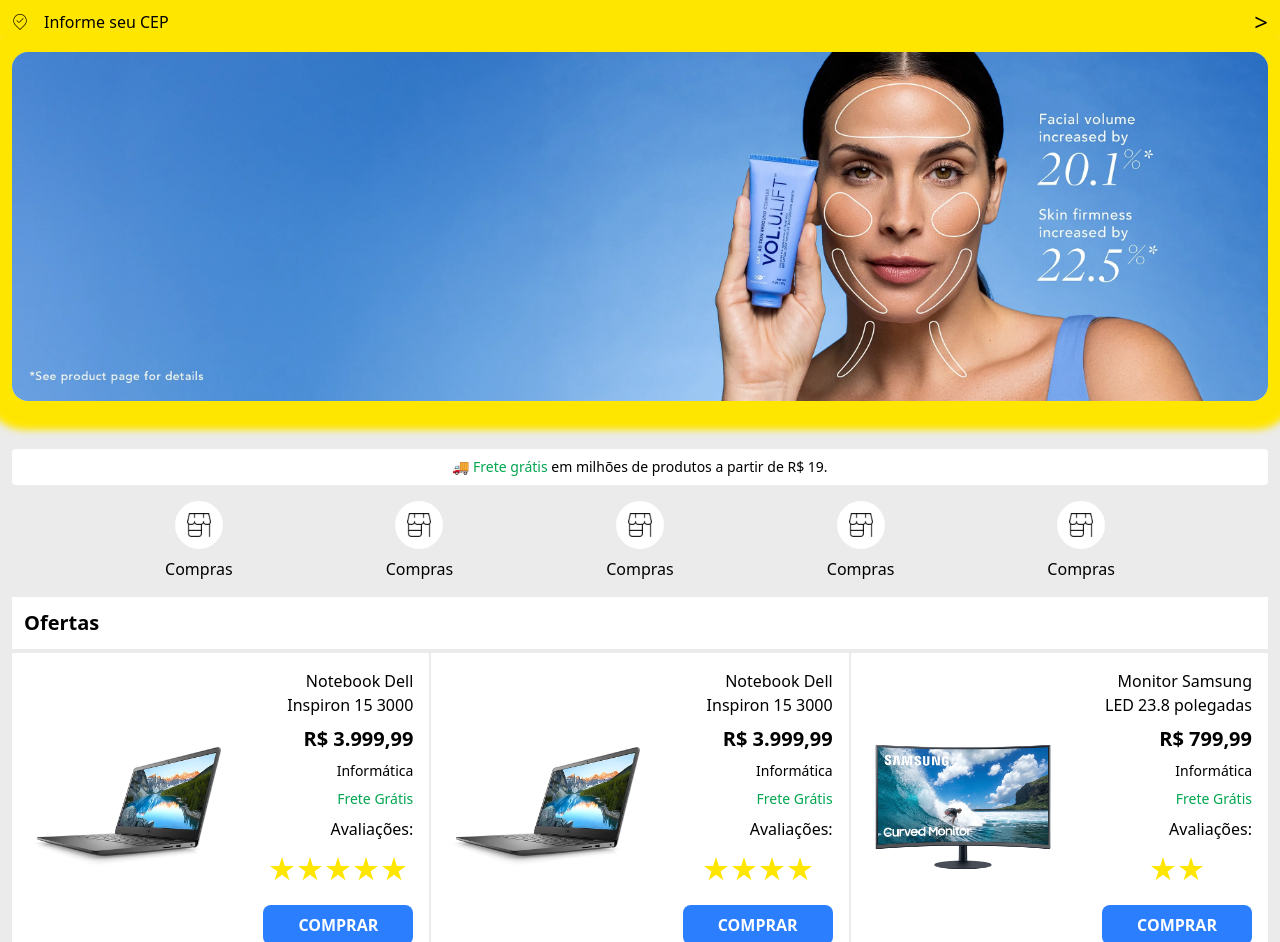
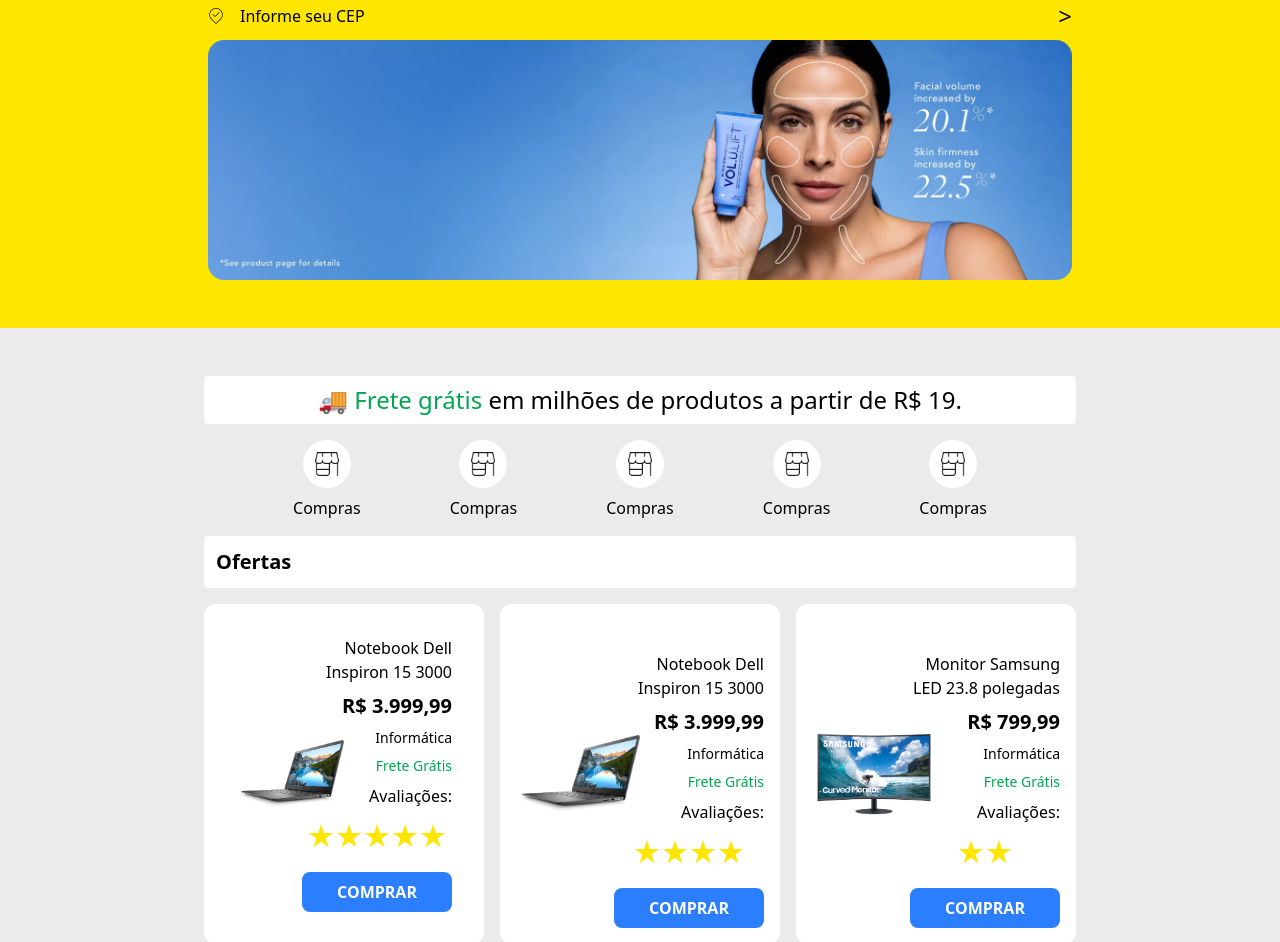
Before and after one commit to tabguimaraes/produtos, a website: page index.html in a window 1280 px wide. Shown: the part 64-1006 px from the top of the page. Drawn offline with Linux system fonts and the light colour scheme.

Commit message:
novo layout desktop

```diff
--- a/index.html
+++ b/index.html
@@ -7,10 +7,10 @@
     <link rel="stylesheet" href="./assets/css/output.css" />
     <title>Produtos</title>
   </head>
-  <body class="bg-[#ebebeb]">
-    <nav
-      class="flex h-[100px] w-[390px] flex-wrap items-center justify-around gap-2.5 bg-[#ffe600] p-3 *:transition xl:w-full xl:justify-between"
-    >
+  <body class="scroll-smooth bg-[#ebebeb]">
+    <header class="bg-[#ffe600]">
+      <div class="flex w-[70%] flex-col place-self-center p-4 *:w-full">
+        <nav class="flex justify-between gap-3">
           <img
             class="size-8 cursor-pointer hover:scale-120"
             src="./assets/img/loja-alt.png"
@@ -33,7 +33,8 @@
             alt=""
             srcset=""
           />
-      <div class="z-10 grid w-full grid-cols-2 py-2 *:transition">
+        </nav>
+        <div class="grid grid-cols-2 py-2 *:transition">
           <p class="flex items-center gap-4">
             <img
               class="size-4 w-fit cursor-pointer hover:scale-120 hover:animate-bounce"
@@ -46,18 +47,22 @@
             >></span
           >
         </div>
-    </nav>
-    <main class="grid grid-cols-2 px-3 xl:grid-cols-3">
-      <header class="col-span-full mt-4 rounded-2xl">
         <img
-          class="cursor-pointer rounded-2xl shadow-[0px_0px_7px_29px_rgba(255,230,0,1)]"
+          class="mb-8 cursor-pointer rounded-2xl"
           src="./assets/img/Slideshow_Feature_Banner__D_copy.webp"
           alt=""
         />
+      </div>
     </header>
-      <p class="col-span-full mt-12 rounded bg-white py-2 text-center text-sm">
-        <span class="text-[#00a650]">🚚 Frete grátis</span> em milhões de
-        produtos a partir de R$ 19.
+
+    <main
+      class="grid w-[70%] grid-cols-2 place-self-center px-3 xl:grid-cols-3"
+    >
+      <p
+        class="col-span-full mt-12 rounded bg-white py-2 text-center text-sm xl:text-2xl"
+      >
+        <a href="#frete" class="text-[#00a650]">🚚 Frete grátis</a> em milhões
+        de produtos a partir de R$ 19.
       </p>
       <div class="col-span-full content-center py-4">
         <section
@@ -120,14 +125,14 @@
           </div>
         </section>
       </div>
-      <div class="col-span-full flex flex-col xl:grid xl:grid-cols-3 xl:gap-1">
-        <h1 class="bg-white p-3 text-xl font-semibold xl:col-span-full">
+      <div class="col-span-full flex flex-col xl:grid xl:grid-cols-3 xl:gap-4">
+        <h1 class="rounded bg-white p-3 text-xl font-semibold xl:col-span-full">
           Ofertas
         </h1>
         <section
-          class="containerProdutos grid gap-0.5 *:bg-white *:text-right xl:col-span-full xl:grid-cols-3"
+          class="containerProdutos grid gap-4 *:rounded-xl *:bg-white *:text-right xl:col-span-full xl:grid-cols-3"
         >
-          <section class="grid grid-cols-2 justify-between p-4">
+          <section class="grid grid-cols-2 justify-between p-8">
             <picture class="flex items-center"
               ><img
                 class="w-fit transition hover:scale-105 hover:cursor-pointer"
@@ -202,7 +207,7 @@
         <p>Como pagar usando seu cartão</p>
       </div>
     </section>
-    <p class="mb-2 px-3 text-justify text-sm">
+    <p id="frete" class="mb-2 px-3 text-justify text-sm">
       * Frete grátis aplicável em produtos selecionados com a etiqueta, na
       modalidade de entrega "Seu dia de entregas" e sujeito a condições.
       Consulte os Frete grátis aplicável em produtos selecionados com a
```
Also changed, not shown: assets/css/output.css. Lines whose indentation alone changed are shown as unchanged.
